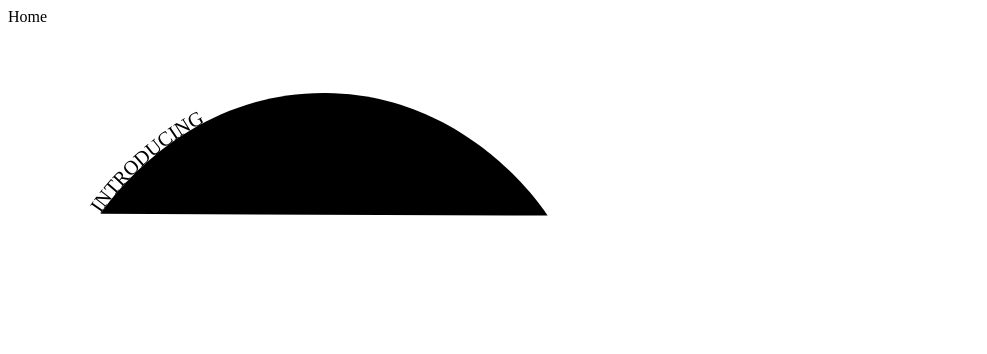
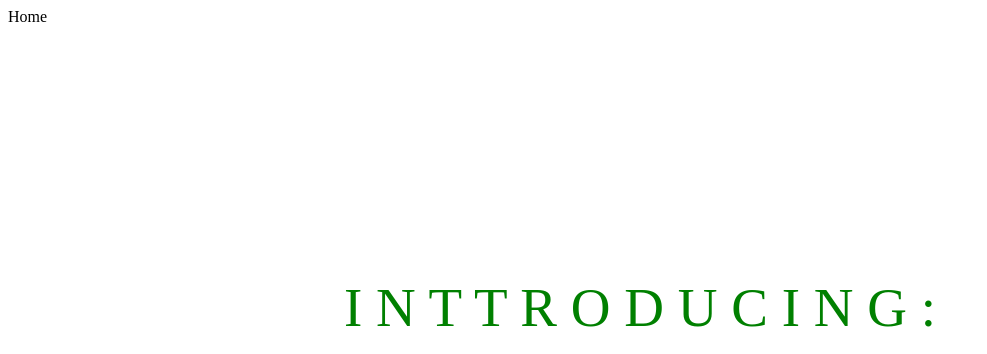
Before and after one commit to mgpntaypter/ionic-idealweightcalculator, a website: page pages/home/home.html in a window 1280 px wide. Shown: the top 354 px of the page, without its empty margins (0-987 px from the left). Drawn offline with Linux system fonts and the light colour scheme; a web font is replaced by a local one.

Commit message:
1 file modified

```diff
--- a/pages/home/home.html
+++ b/pages/home/home.html
@@ -15,16 +15,23 @@
 </ion-header>
 
 <ion-content padding>
-  <svg viewBox="0 0 1000 1000">
-    <path
-      id="curve"
-      d="M73.2,148.6c4-6.1,65.5-96.8,178.6-95.6c111.3,1.2,170.8,90.3,175.1,97"
-    />
-    <text>
-      <textPath xlink:href="#curve">
-        INTRODUCING
-      </textPath>
-    </text>
-  </svg>
+  <div style="text-align: center; padding-top: 250px;font-size: 55px; color: green;">
+
+        <!-- Declare all the characters of text
+            one-by-one, inside span tags -->
+        <span class="G1">I</span>
+        <span class="e1">N</span>
+        <span class="e2">T</span>
+        <span class="k1">T</span>
+        <span class="s1">R</span>
+        <span class="f">O</span>
+        <span class="o">D</span>
+        <span class="r">U</span>
+        <span class="G2">C</span>
+        <span class="e3">I</span>
+        <span class="e4">N</span>
+        <span class="k2">G</span>
+        <span class="s2">:</span>
+    </div>
   <h1>CALCUWEIGHT</h1>
 </ion-content>
```
